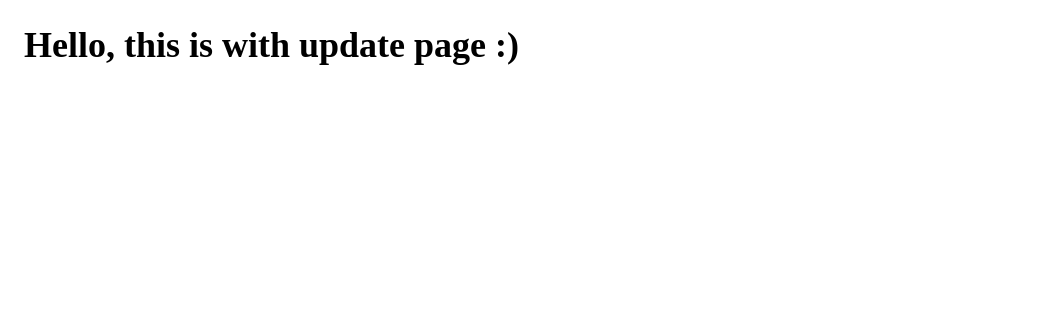
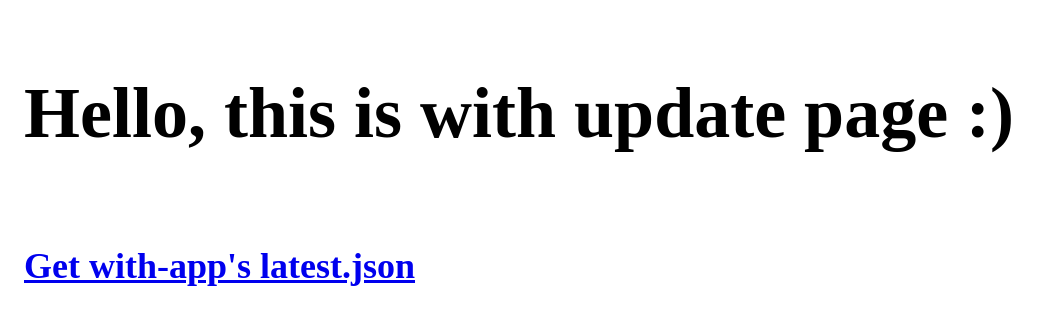
Before and after one commit to m1m1sha/with.github.io, a plain HTML site: page index.html in a window 1280 px wide. Shown: the whole page, without its empty margins (0-1050 px from the left). Drawn offline with Linux system fonts and the light colour scheme.

Commit message:
✨ feat: cdn latest.json

```diff
--- a/index.html
+++ b/index.html
@@ -13,6 +13,10 @@
     </style>
   </head>
   <body>
-    Hello, this is with update page :)
+    <h1>Hello, this is with update page :)</h1>
+    <br />
+    <a href="https://cdn.jsdelivr.net/gh/m1m1sha/with.github.io/latest.json">
+      Get with-app's latest.json
+    </a>
   </body>
 </html>
```
